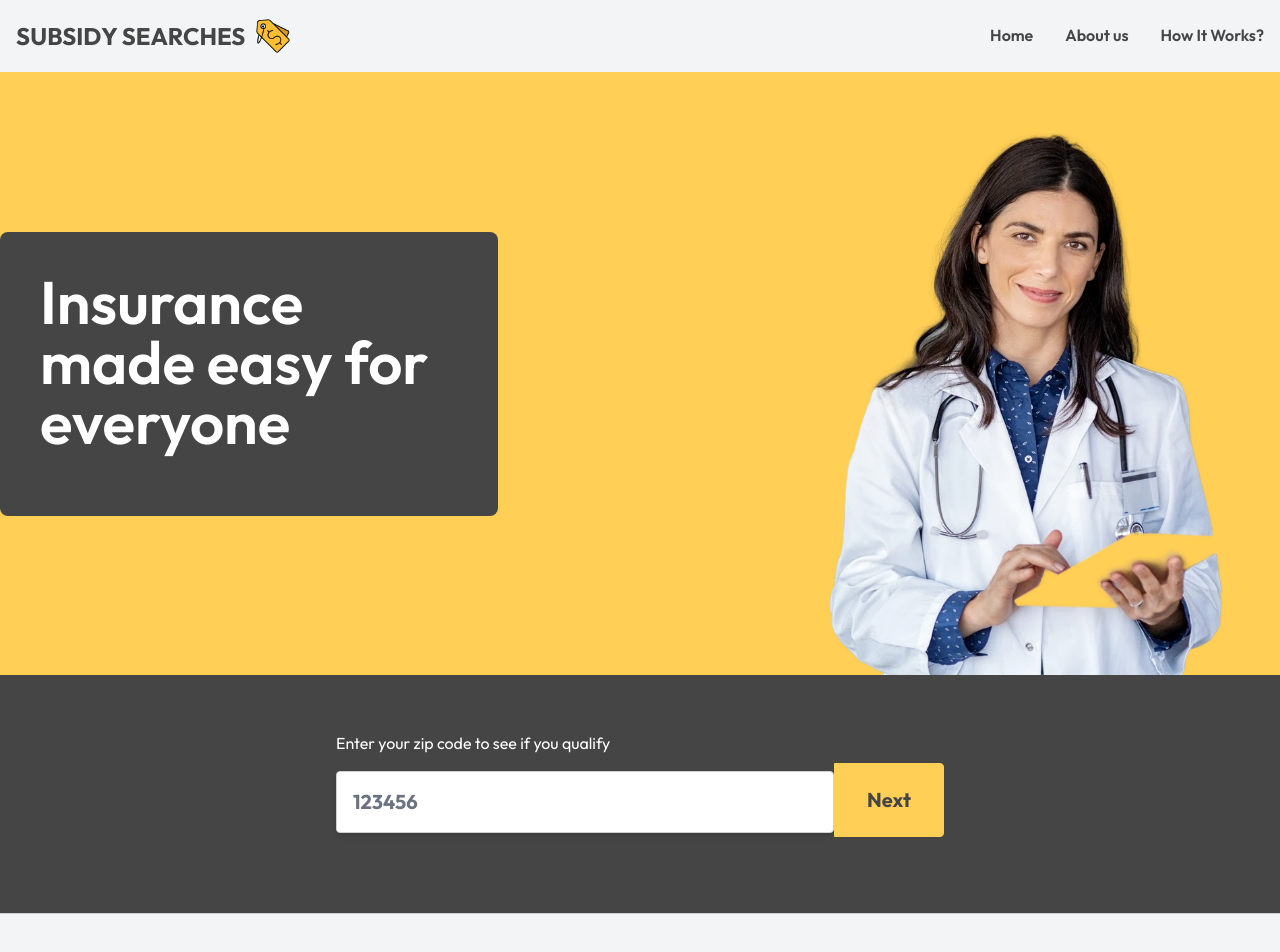
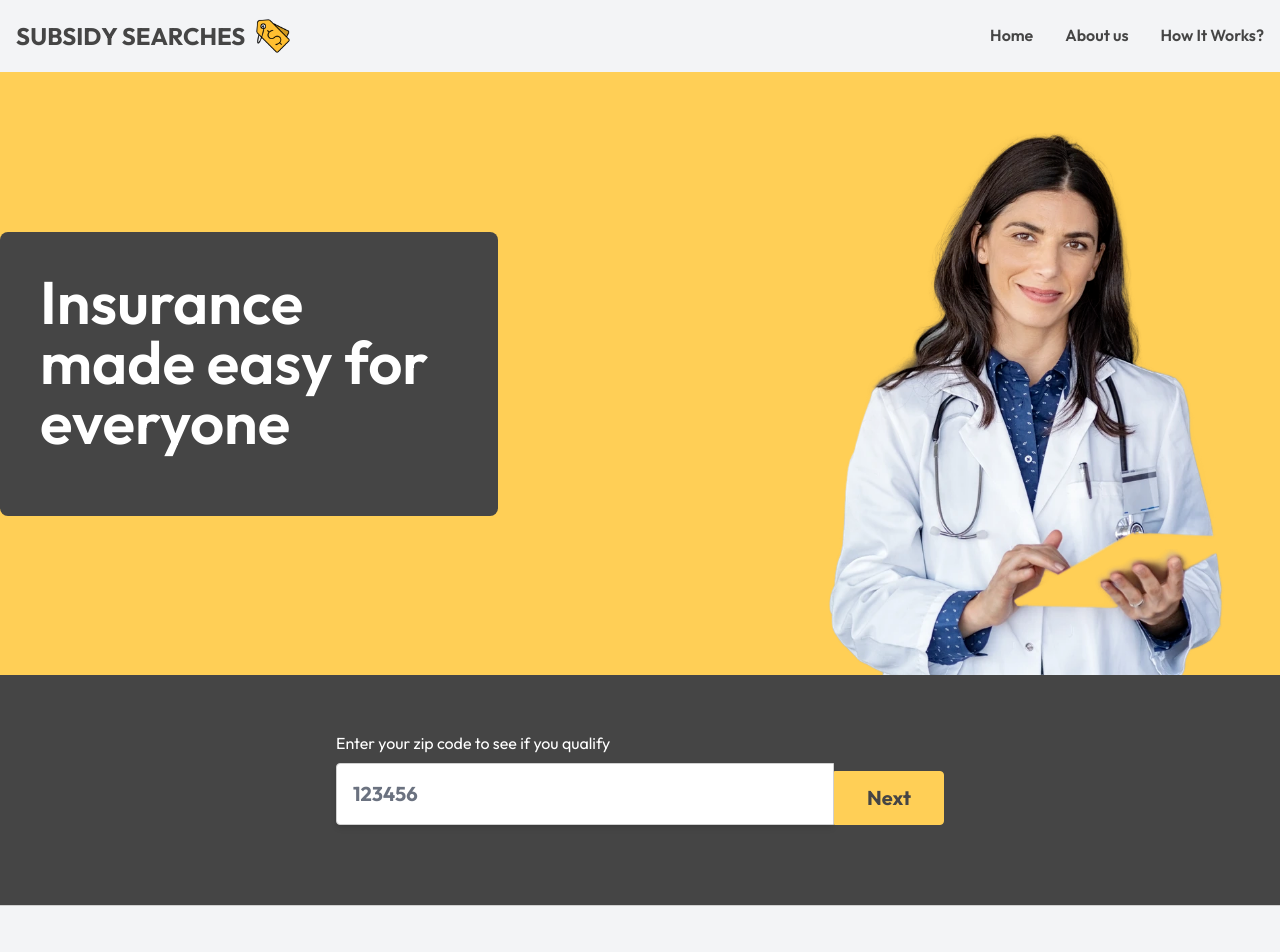
Before and after one commit to devhuzaifa98/subsidy-searches-clone, a React (Create React App) app in the folder client/: page / in a window 1280 px wide. Shown: the top 952 px of the page. Built offline with nearby package versions, Linux system fonts and the light colour scheme.

Commit message:
next button design fix

```diff
--- a/client/src/components/shared/FormElements/Select.js
+++ b/client/src/components/shared/FormElements/Select.js
@@ -12,7 +12,7 @@ const Select = ({ label, options, id, onChange, value, disableAutoUpdate }) => {
     }, []) // eslint-disable-line react-hooks/exhaustive-deps
     return (
         <div kev={id} className="relative mb-5">
-            <label className="block md:text-base text-sm font-bold text-gray-700 mb-2">
+            <label className="block md:text-base text-sm font-bold text-gray-700">
                 {label}
             </label>
             <select
--- a/client/src/components/shared/FormElements/TextField.js
+++ b/client/src/components/shared/FormElements/TextField.js
@@ -21,7 +21,7 @@ const TextField = ({
       key={label}
       className={`${error ? "mb-2" : "mb-6"} flex-1 ${wrapperClasses}`}
     >
-      <label className="block md:text-lg text-md font-bold text-gray-700 mb-2">{label}</label>
+      <label className="block md:text-lg text-md font-bold text-gray-700">{label}</label>
         <input
               id={id}
               value= {_.get(data, id) || ""}
@@ -32,7 +32,7 @@ const TextField = ({
               } focus:shadow-outline w-full rounded px-4 py-3 leading-tight text-gray-700 shadow-md focus:border-light focus:outline-none focus:ring-0 ${innerClasses}`}
               {...additionalProperties}
         />
-      {error && <p className="text-red text-xs md:text-sm mt-1">{error.message}</p>}
+      {error && <p className="text-red text-xs md:text-sm mt-1">{error.message.replace("{label}", label)}</p>}
     </div>
   );
 };
--- a/client/src/hooks/useForm.js
+++ b/client/src/hooks/useForm.js
@@ -45,7 +45,7 @@ const useForm = () => {
         let inputs = Array.from(document.querySelectorAll('input, select'))
         const erroredInputs = inputs
             .map(input => {
-                if(!input.checkValidity()) return { id: input.id, message: input.validationMessage }
+                if(!input.checkValidity()) return { id: input.id, message: input.validationMessage.replace('Please match the requested format', 'Please enter a valid {label}') }
                 return undefined
             })
             .filter(val => val !== undefined)
--- a/client/src/pages/home/Hero.js
+++ b/client/src/pages/home/Hero.js
@@ -6,19 +6,13 @@ import HeroImg from '../../assets/images/hero.png'
 
 const Hero = () => {
     const navigate = useNavigate();
-    const [zipCode, setZipCode] = useState('')
-    const [error, setError] = useState(false)
+    const [error, setError] = useState();
 
     const handleNextButtonClick = () => {
-        if (zipCode.trim() !== '') {
-            localStorage.setItem('zip', zipCode.trim())
-            navigate('/form')
-        } else {
-            setError(true)
-        }
+        const zip = document.getElementById('details.zip')
+        if(!zip.checkValidity()) return setError(true)
+        navigate('/form')
     }
-
-    useEffect(() => localStorage.removeItem('zip'), [])
 
     return (
         <section
@@ -48,17 +42,13 @@ const Hero = () => {
                         <TextField
                             placeholder="123456"
                             label={''}
-                            onChange={value => {
-                                setZipCode(value)
-                                setError(false)
-                            }}
+                            id={'details.zip'}
                             wrapperClasses="flex-1"
-                            innerClasses={`py-4 sm:text-xl font-bold ${error ? 'border-error' : 'border-light'}`}
-                            required={true}
-                            error={error}
-                            type="number"
+                            innerClasses={`py-4 sm:text-xl rounded-r-none font-bold ${error ? 'border-red' : 'border-light'}`}
+                            type="text"
+                            minLength={5}
                         />
-                        <PrimaryButton onClick={handleNextButtonClick} text="Next" classNames="font-bold text-xl mb-5 border border-primary sm:rounded-l-none" />
+                        <PrimaryButton onClick={handleNextButtonClick} text="Next" classNames="font-bold text-xl mt-2 mb-6 border border-primary rounded-l-none" />
                     </div>
                 </div>
             </div>
```
